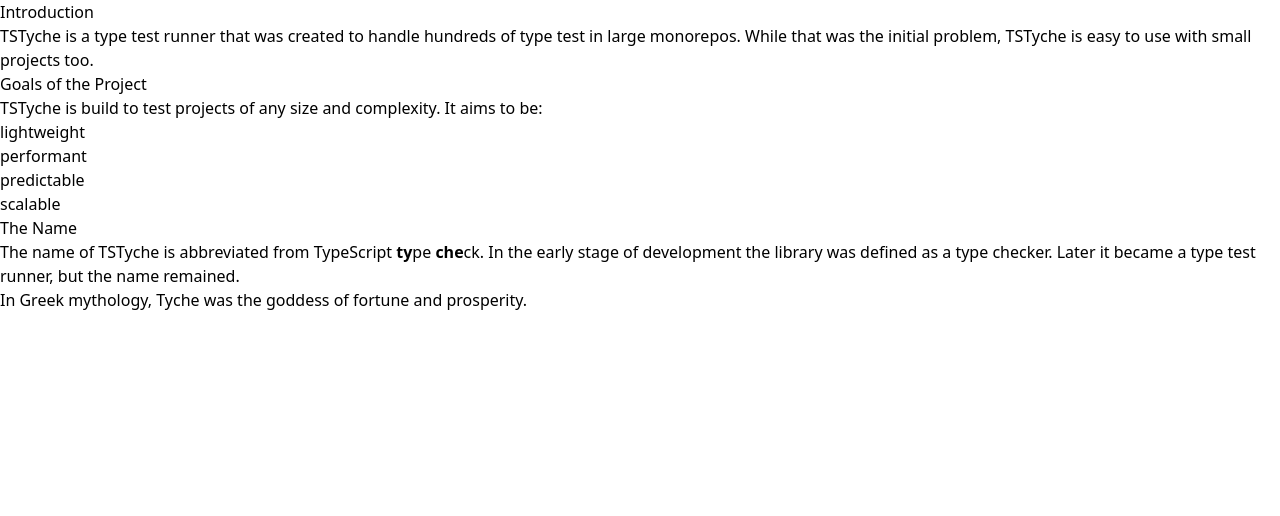
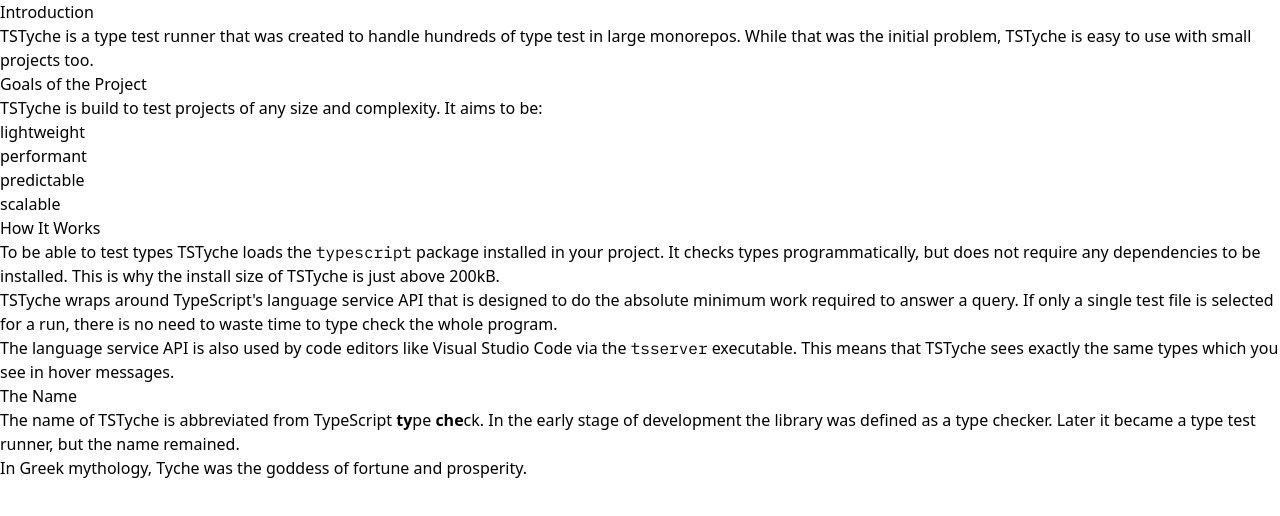
Before and after one commit to tstyche/tstyche.org, a Next.js app: page /guide/introduction in a window 1280 px wide. Shown: the top 516 px of the page. Built offline with nearby package versions, Linux system fonts and the light colour scheme.

Commit message:
add How It Works

```diff
--- a/pages/guide/introduction.mdx
+++ b/pages/guide/introduction.mdx
@@ -11,6 +11,14 @@
 - predictable
 - scalable
 
+## How It Works
+
+To be able to test types TSTyche loads the `typescript` package installed in your project. It checks types programmatically, but does not require any dependencies to be installed. This is why the install size of TSTyche is just above 200kB.
+
+TSTyche wraps around TypeScript's [language service API](https://github.com/microsoft/TypeScript/wiki/Using-the-Language-Service-API) that is designed to do the absolute minimum work required to answer a query. If only a single test file is selected for a run, there is no need to waste time to type check the whole program.
+
+The language service API is also used by code editors like Visual Studio Code via the [`tsserver`](https://github.com/microsoft/TypeScript-wiki/blob/main/Standalone-Server-(tsserver).md) executable. This means that TSTyche sees exactly the same types which you see in hover messages.
+
 ## The Name
 
 The name of TSTyche is abbreviated from TypeScript **ty**pe **che**ck. In the early stage of development the library was defined as a type checker. Later it became a type test runner, but the name remained.
```
